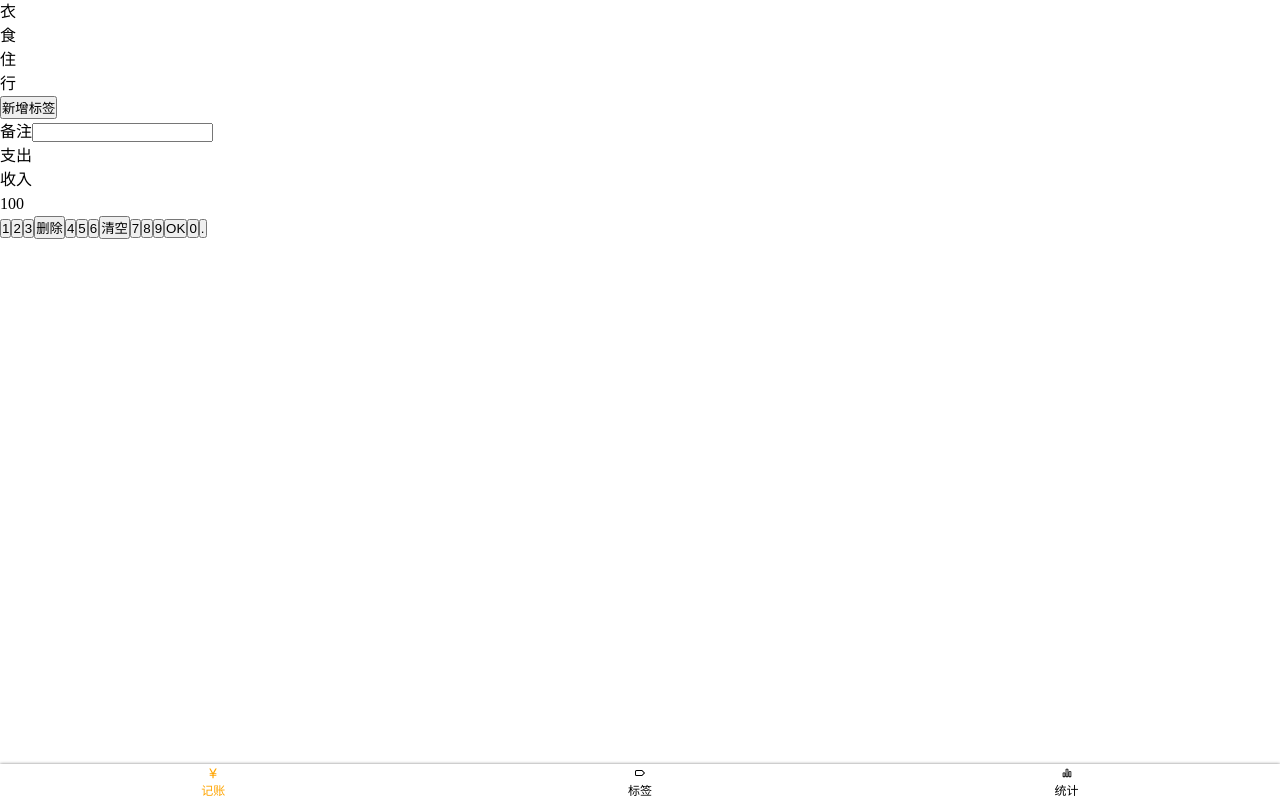
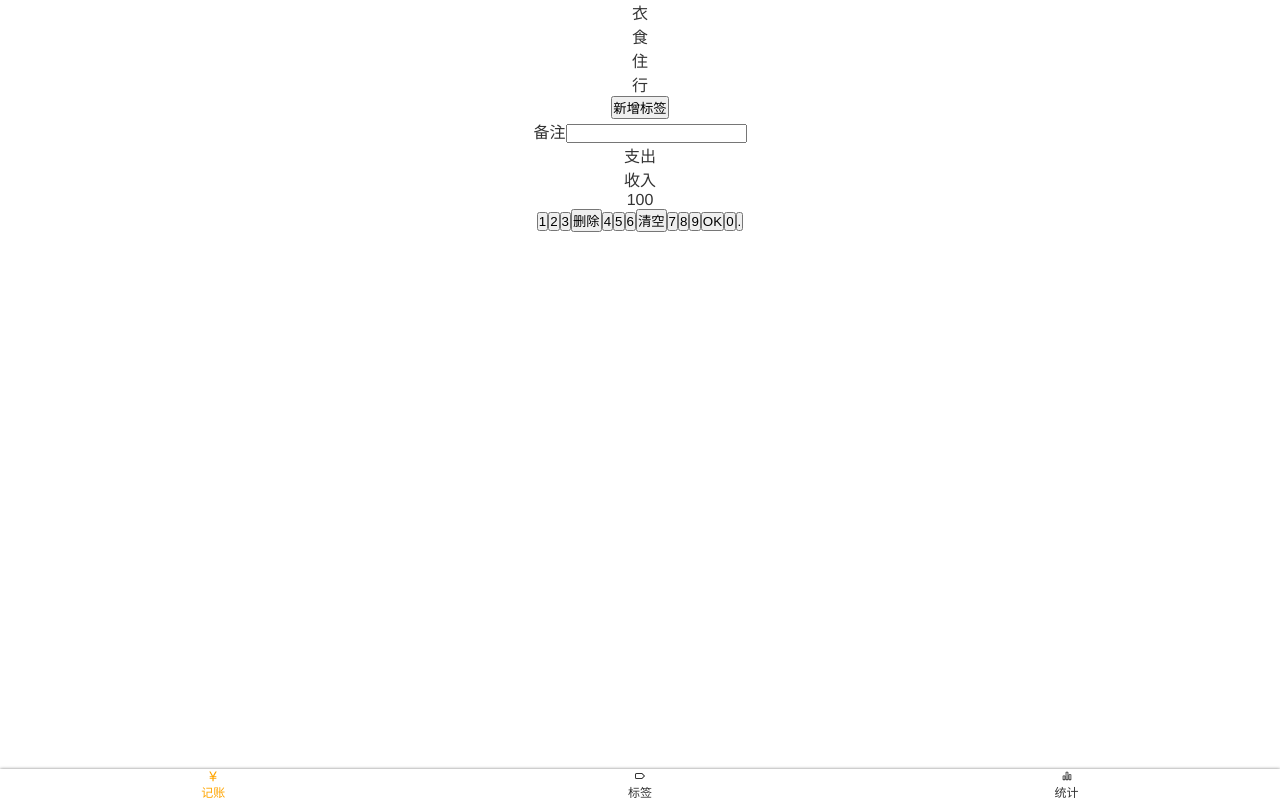
Before and after one commit to cazser/morney, a Vue app: page /#/money in a window 1280 px wide. Built offline with nearby package versions, Linux system fonts and the light colour scheme.

Commit message:
添加全局变量和全局样式

```diff
--- a/src/App.vue
+++ b/src/App.vue
@@ -16,10 +16,14 @@
   -webkit-font-smoothing: antialiased;
   -moz-osx-font-smoothing: grayscale;
   text-align: center;
-  color: #2c3e50;
+  color: #333;
 }
 body{
-  line-height: 1.5;
+  font-family: Avenir, Helvetica, Arial, sans-serif;
+  -webkit-font-smoothing: antialiased;
+  -moz-osx-font-smoothing: grayscale;
+  text-align: center;
+  color: #333;
 }
 a{
   text-decoration: none;
--- a/src/assets/style/helper.scss
+++ b/src/assets/style/helper.scss
@@ -1 +1,5 @@
 $font-hei: -apple-system, "Noto Sans", "Helvetica Neue", Helvetica, "Nimbus Sans L", Arial, "Liberation Sans", "PingFang SC", "Hiragino Sans GB", "Noto Sans CJK SC", "Source Han Sans SC", "Source Han Sans CN", "Microsoft YaHei", "Wenquanyi Micro Hei", "WenQuanYi Zen Hei", "ST Heiti", SimHei, "WenQuanYi Zen Hei Sharp", sans-serif;
+$font-kai:Baskerville, Georgia, "Liberation Serif", "Kaiti SC", STKaiti, "AR PL UKai CN", "AR PL UKai HK", "AR PL UKai TW", "AR PL UKai TW MBE", "AR PL KaitiM GB", KaiTi, KaiTi_GB2312, DFKai-SB, "TW\-Kai", serif;
+$font-song:Georgia, "Nimbus Roman No9 L", "Songti SC", "Noto Serif CJK SC", "Source Han Serif SC", "Source Han Serif CN", STSong, "AR PL New Sung", "AR PL SungtiL GB", NSimSun, SimSun, "TW\-Sung", "WenQuanYi Bitmap Song", "AR PL UMing CN", "AR PL UMing HK", "AR PL UMing TW", "AR PL UMing TW MBE", PMingLiU, MingLiU, serif;
+$red: #f00;
+$color-highlight: orange;
--- a/src/components/Nav.vue
+++ b/src/components/Nav.vue
@@ -25,6 +25,7 @@
 </script>
 
 <style lang="scss" scoped>
+    @import "~@/assets/style/helper.scss";
     nav{
         display: flex;
         flex-direction: row;
@@ -42,7 +43,7 @@
             }
         }
         > .item.selected{
-            color: orange;
+            color: $color-highlight;
         }
     }
 </style>
```
